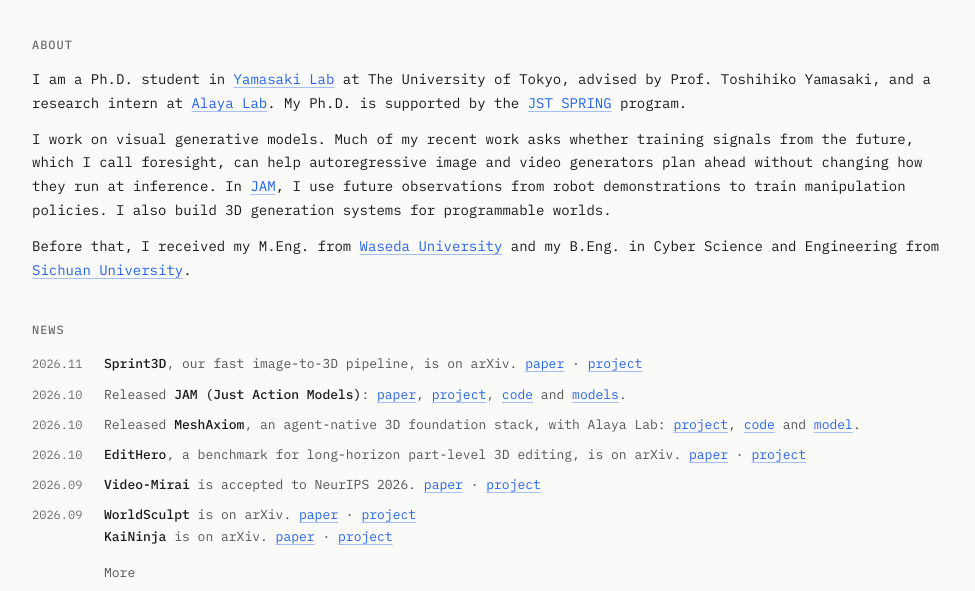
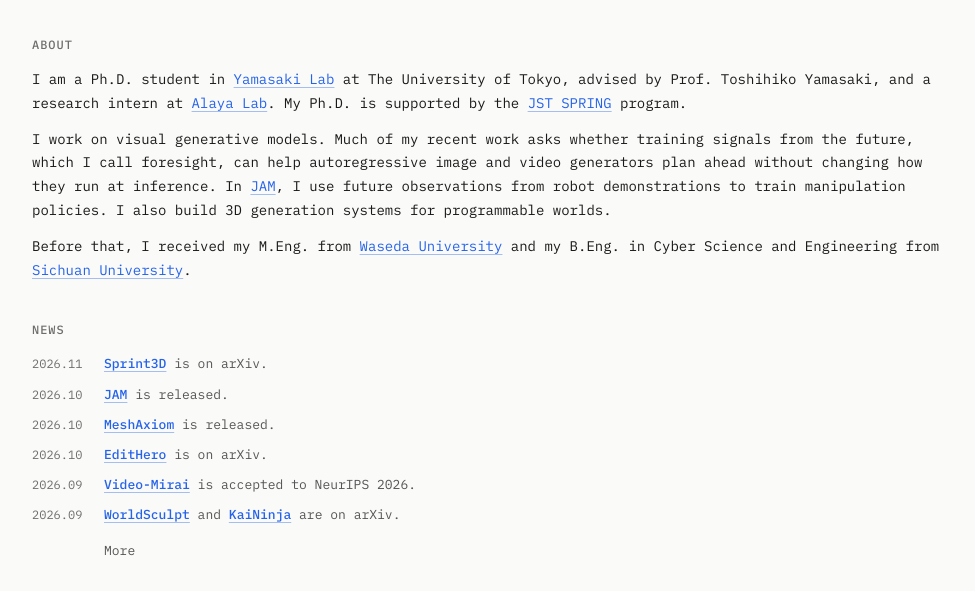
Before and after one commit to y0urOy/y0urOy.github.io, a plain HTML site: page index.html in a window 1280 px wide. Shown: the part 361-952 px from the top of the page, without its empty margins (152-1127 px from the left). Drawn offline with Linux system fonts and the light colour scheme; a web font is replaced by a local one.

Commit message:
Link each news item through the work's name and align the wording
Each news item is now one short sentence with a single link on the
name of the work: the project page when there is one, otherwise the
GitHub repository, otherwise arXiv. The paper, project, code and model
link lists stay in the publication lists.

Co-Authored-By: Claude Fable 5.2 <noreply@anthropic.com>

```diff
--- a/index.html
+++ b/index.html
@@ -206,35 +206,33 @@
       <ul class="news-list" id="news-list">
         <li class="news-item">
           <time datetime="2026-11">2026.11</time>
-          <p data-lang-en><b translate="no">Sprint3D</b>, our fast image-to-3D pipeline, is on arXiv. <a href="https://arxiv.org/abs/2611.16701">paper</a> · <a href="https://alaya-lab.github.io/sprint3d/">project</a></p>
-          <p data-lang-zh>我们的快速单图转 3D 方法 <b translate="no">Sprint3D</b> 已发布在 arXiv。<a href="https://arxiv.org/abs/2611.16701">论文</a> · <a href="https://alaya-lab.github.io/sprint3d/">项目主页</a></p>
+          <p data-lang-en><b translate="no"><a href="https://alaya-lab.github.io/sprint3d/">Sprint3D</a></b> is on arXiv.</p>
+          <p data-lang-zh><b translate="no"><a href="https://alaya-lab.github.io/sprint3d/">Sprint3D</a></b> 已发布在 arXiv。</p>
         </li>
         <li class="news-item">
           <time datetime="2026-10-28">2026.10</time>
-          <p data-lang-en>Released <b translate="no">JAM (Just Action Models)</b>: <a href="https://arxiv.org/abs/2610.37219">paper</a>, <a href="https://y0uroy.github.io/JAM/">project</a>, <a href="https://github.com/y0urOy/JAM">code</a> and <a href="https://huggingface.co/y0urOy/JAM">models</a>.</p>
-          <p data-lang-zh>发布 <b translate="no">JAM（Just Action Models）</b>：<a href="https://arxiv.org/abs/2610.37219">论文</a>、<a href="https://y0uroy.github.io/JAM/">项目主页</a>、<a href="https://github.com/y0urOy/JAM">代码</a>和<a href="https://huggingface.co/y0urOy/JAM">模型</a>。</p>
+          <p data-lang-en><b translate="no"><a href="https://y0uroy.github.io/JAM/">JAM</a></b> is released.</p>
+          <p data-lang-zh><b translate="no"><a href="https://y0uroy.github.io/JAM/">JAM</a></b> 已发布。</p>
         </li>
         <li class="news-item">
           <time datetime="2026-10">2026.10</time>
-          <p data-lang-en>Released <b translate="no">MeshAxiom</b>, an agent-native 3D foundation stack, with <span translate="no">Alaya Lab</span>: <a href="https://alaya-lab.github.io/MeshAxiom/">project</a>, <a href="https://github.com/AlayaLab/MeshAxiom">code</a> and <a href="https://huggingface.co/AlayaLab/MeshAxiom-Base">model</a>.</p>
-          <p data-lang-zh>与 Alaya Lab 发布 <b translate="no">MeshAxiom</b>，一个智能体原生（agent-native）的 3D 基础技术栈：<a href="https://alaya-lab.github.io/MeshAxiom/">项目主页</a>、<a href="https://github.com/AlayaLab/MeshAxiom">代码</a>和<a href="https://huggingface.co/AlayaLab/MeshAxiom-Base">模型</a>。</p>
+          <p data-lang-en><b translate="no"><a href="https://alaya-lab.github.io/MeshAxiom/">MeshAxiom</a></b> is released.</p>
+          <p data-lang-zh><b translate="no"><a href="https://alaya-lab.github.io/MeshAxiom/">MeshAxiom</a></b> 已发布。</p>
         </li>
         <li class="news-item">
           <time datetime="2026-10">2026.10</time>
-          <p data-lang-en><b translate="no">EditHero</b>, a benchmark for long-horizon part-level 3D editing, is on arXiv. <a href="https://arxiv.org/abs/2610.02298">paper</a> · <a href="https://alaya-lab.github.io/EditHero/">project</a></p>
-          <p data-lang-zh>长程部件级 3D 编辑基准 <b translate="no">EditHero</b> 已发布在 arXiv。<a href="https://arxiv.org/abs/2610.02298">论文</a> · <a href="https://alaya-lab.github.io/EditHero/">项目主页</a></p>
+          <p data-lang-en><b translate="no"><a href="https://alaya-lab.github.io/EditHero/">EditHero</a></b> is on arXiv.</p>
+          <p data-lang-zh><b translate="no"><a href="https://alaya-lab.github.io/EditHero/">EditHero</a></b> 已发布在 arXiv。</p>
         </li>
         <li class="news-item">
           <time datetime="2026-09">2026.09</time>
-          <p data-lang-en><b translate="no">Video-Mirai</b> is accepted to NeurIPS 2026. <a href="https://arxiv.org/abs/2606.03971">paper</a> · <a href="https://y0urOy.github.io/Video-Mirai/">project</a></p>
-          <p data-lang-zh><b translate="no">Video-Mirai</b> 被 NeurIPS 2026 接收。<a href="https://arxiv.org/abs/2606.03971">论文</a> · <a href="https://y0urOy.github.io/Video-Mirai/">项目主页</a></p>
+          <p data-lang-en><b translate="no"><a href="https://y0urOy.github.io/Video-Mirai/">Video-Mirai</a></b> is accepted to NeurIPS 2026.</p>
+          <p data-lang-zh><b translate="no"><a href="https://y0urOy.github.io/Video-Mirai/">Video-Mirai</a></b> 被 NeurIPS 2026 接收。</p>
         </li>
         <li class="news-item">
           <time datetime="2026-09">2026.09</time>
-          <p data-lang-en><b translate="no">WorldSculpt</b> is on arXiv. <a href="https://arxiv.org/abs/2609.05416" aria-label="WorldSculpt paper">paper</a> · <a href="https://alaya-lab.github.io/WorldSculpt/" aria-label="WorldSculpt project">project</a><br>
-            <b translate="no">KaiNinja</b> is on arXiv. <a href="https://arxiv.org/abs/2609.15659" aria-label="KaiNinja paper">paper</a> · <a href="https://alaya-lab.github.io/KaiNinja/" aria-label="KaiNinja project">project</a></p>
-          <p data-lang-zh><b translate="no">WorldSculpt</b> 已发布在 arXiv。<a href="https://arxiv.org/abs/2609.05416" aria-label="WorldSculpt 论文">论文</a> · <a href="https://alaya-lab.github.io/WorldSculpt/" aria-label="WorldSculpt 项目主页">项目主页</a><br>
-            <b translate="no">KaiNinja</b> 已发布在 arXiv。<a href="https://arxiv.org/abs/2609.15659" aria-label="KaiNinja 论文">论文</a> · <a href="https://alaya-lab.github.io/KaiNinja/" aria-label="KaiNinja 项目主页">项目主页</a></p>
+          <p data-lang-en><b translate="no"><a href="https://alaya-lab.github.io/WorldSculpt/">WorldSculpt</a></b> and <b translate="no"><a href="https://alaya-lab.github.io/KaiNinja/">KaiNinja</a></b> are on arXiv.</p>
+          <p data-lang-zh><b translate="no"><a href="https://alaya-lab.github.io/WorldSculpt/">WorldSculpt</a></b> 和 <b translate="no"><a href="https://alaya-lab.github.io/KaiNinja/">KaiNinja</a></b> 已发布在 arXiv。</p>
         </li>
         <li class="news-item news-item--more">
           <time datetime="2026-09">2026.09</time>
@@ -243,23 +241,23 @@
         </li>
         <li class="news-item news-item--more">
           <time datetime="2026-06">2026.06</time>
-          <p data-lang-en>Our <a href="https://arxiv.org/abs/2604.06833">paper</a> <b translate="no">FedDetox</b> appeared in the <a href="https://doi.org/10.1109/IJCNN69854.2026.11729361">IJCNN 2026 proceedings</a>.</p>
-          <p data-lang-zh>我们合作的<a href="https://arxiv.org/abs/2604.06833">论文</a> <b translate="no">FedDetox</b> 发表于 <a href="https://doi.org/10.1109/IJCNN69854.2026.11729361">IJCNN 2026 论文集</a>。</p>
+          <p data-lang-en><b translate="no"><a href="https://arxiv.org/abs/2604.06833">FedDetox</a></b> is published at IJCNN 2026.</p>
+          <p data-lang-zh><b translate="no"><a href="https://arxiv.org/abs/2604.06833">FedDetox</a></b> 发表于 IJCNN 2026。</p>
         </li>
         <li class="news-item news-item--more">
           <time datetime="2026-06">2026.06</time>
-          <p data-lang-en>Released <b translate="no">Video-Mirai</b>: <a href="https://arxiv.org/abs/2606.03971">paper</a>, <a href="https://y0urOy.github.io/Video-Mirai/">project</a>, <a href="https://github.com/y0urOy/Video-Mirai">code</a> and <a href="https://huggingface.co/y0urOy/Video-Mirai">model</a>.</p>
-          <p data-lang-zh>发布 <b translate="no">Video-Mirai</b>：<a href="https://arxiv.org/abs/2606.03971">论文</a>、<a href="https://y0urOy.github.io/Video-Mirai/">项目主页</a>、<a href="https://github.com/y0urOy/Video-Mirai">代码</a>和<a href="https://huggingface.co/y0urOy/Video-Mirai">模型</a>。</p>
+          <p data-lang-en><b translate="no"><a href="https://y0urOy.github.io/Video-Mirai/">Video-Mirai</a></b> is released.</p>
+          <p data-lang-zh><b translate="no"><a href="https://y0urOy.github.io/Video-Mirai/">Video-Mirai</a></b> 已发布。</p>
         </li>
         <li class="news-item news-item--more">
           <time datetime="2026-02">2026.02</time>
-          <p data-lang-en><b translate="no">Mirai</b> is accepted to CVPR 2026. <a href="https://openaccess.thecvf.com/content/CVPR2026/html/Yu_Mirai_Autoregressive_Visual_Generation_Needs_Foresight_CVPR_2026_paper.html">paper</a> · <a href="https://y0urOy.github.io/Mirai/">project</a></p>
-          <p data-lang-zh><b translate="no">Mirai</b> 被 CVPR 2026 接收。<a href="https://openaccess.thecvf.com/content/CVPR2026/html/Yu_Mirai_Autoregressive_Visual_Generation_Needs_Foresight_CVPR_2026_paper.html">论文</a> · <a href="https://y0urOy.github.io/Mirai/">项目主页</a></p>
+          <p data-lang-en><b translate="no"><a href="https://y0urOy.github.io/Mirai/">Mirai</a></b> is accepted to CVPR 2026.</p>
+          <p data-lang-zh><b translate="no"><a href="https://y0urOy.github.io/Mirai/">Mirai</a></b> 被 CVPR 2026 接收。</p>
         </li>
         <li class="news-item news-item--more">
           <time datetime="2026-01">2026.01</time>
-          <p data-lang-en>Released <b translate="no">Mirai</b>: <a href="https://arxiv.org/abs/2601.14671">paper</a>, <a href="https://y0urOy.github.io/Mirai/">project</a> and <a href="https://github.com/y0urOy/Mirai">code</a>.</p>
-          <p data-lang-zh>发布 <b translate="no">Mirai</b>：<a href="https://arxiv.org/abs/2601.14671">论文</a>、<a href="https://y0urOy.github.io/Mirai/">项目主页</a>和<a href="https://github.com/y0urOy/Mirai">代码</a>。</p>
+          <p data-lang-en><b translate="no"><a href="https://y0urOy.github.io/Mirai/">Mirai</a></b> is released.</p>
+          <p data-lang-zh><b translate="no"><a href="https://y0urOy.github.io/Mirai/">Mirai</a></b> 已发布。</p>
         </li>
         <li class="news-item news-item--more">
           <time datetime="2024-10">2024.10</time>
@@ -268,8 +266,8 @@
         </li>
         <li class="news-item news-item--more">
           <time datetime="2024-04">2024.04</time>
-          <p data-lang-en><b translate="no">BoostDream</b> is accepted to IJCAI 2024. <a href="https://www.ijcai.org/proceedings/2024/598">paper</a> · <a href="https://boostdream.github.io/">project</a></p>
-          <p data-lang-zh><b translate="no">BoostDream</b> 被 IJCAI 2024 接收。<a href="https://www.ijcai.org/proceedings/2024/598">论文</a> · <a href="https://boostdream.github.io/">项目主页</a></p>
+          <p data-lang-en><b translate="no"><a href="https://boostdream.github.io/">BoostDream</a></b> is accepted to IJCAI 2024.</p>
+          <p data-lang-zh><b translate="no"><a href="https://boostdream.github.io/">BoostDream</a></b> 被 IJCAI 2024 接收。</p>
         </li>
       </ul>
       <button class="more-btn js-only" id="news-more" type="button" aria-expanded="false" aria-controls="news-list"><span class="more-btn__more"><span data-lang-en>More</span><span data-lang-zh>更多</span></span><span class="more-btn__less"><span data-lang-en>Less</span><span data-lang-zh>收起</span></span></button>
```
Also changed, not shown: 1 other file.
